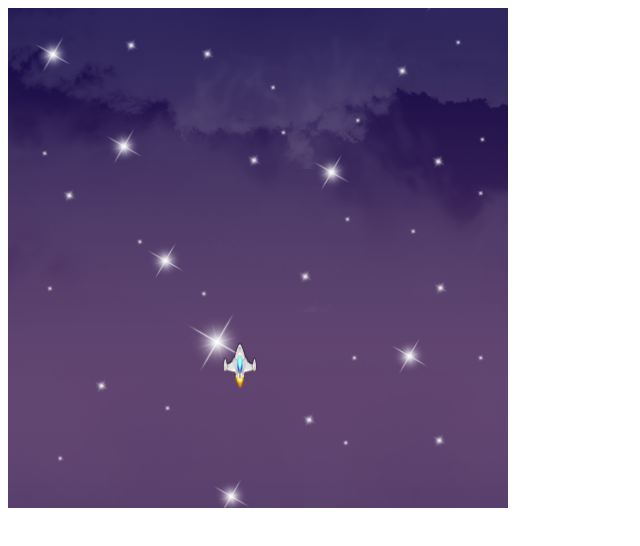
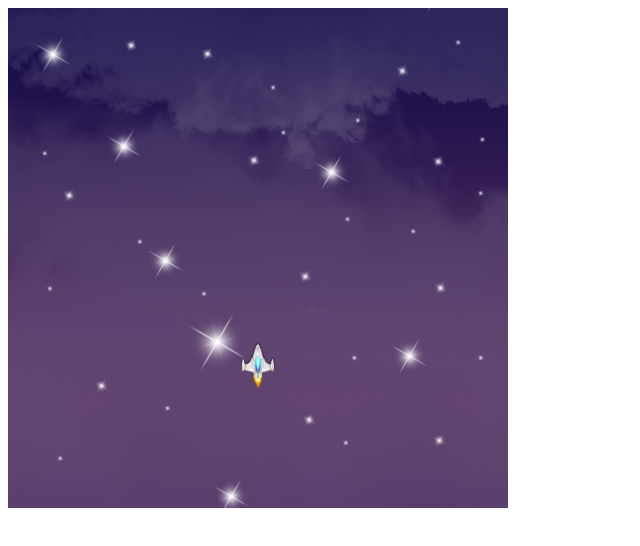
Before and after one commit to WillAiemi/spaceship-canvas, a plain HTML site: page index.html in a window 1280 px wide. Shown: the whole page, without its empty margins (0-640 px from the left). Drawn offline with Linux system fonts and the light colour scheme.

Commit message:
fixing spaceship starting x

```diff
--- a/index.html
+++ b/index.html
@@ -57,7 +57,7 @@
                 backgroundStars.speed = 7;
                 backgroundClouds.speed = 10;
                 spaceship.speed = 5;
-                spaceship.x = canvas.width / 2 - imgSpaceship.width / 2;
+                spaceship.x = canvas.width / 2 - imgSpaceship.width / 4;
                 spaceship.y = canvas.height * 2 / 3;
 
                 animation.newSprite(backgroundSpace);
```
